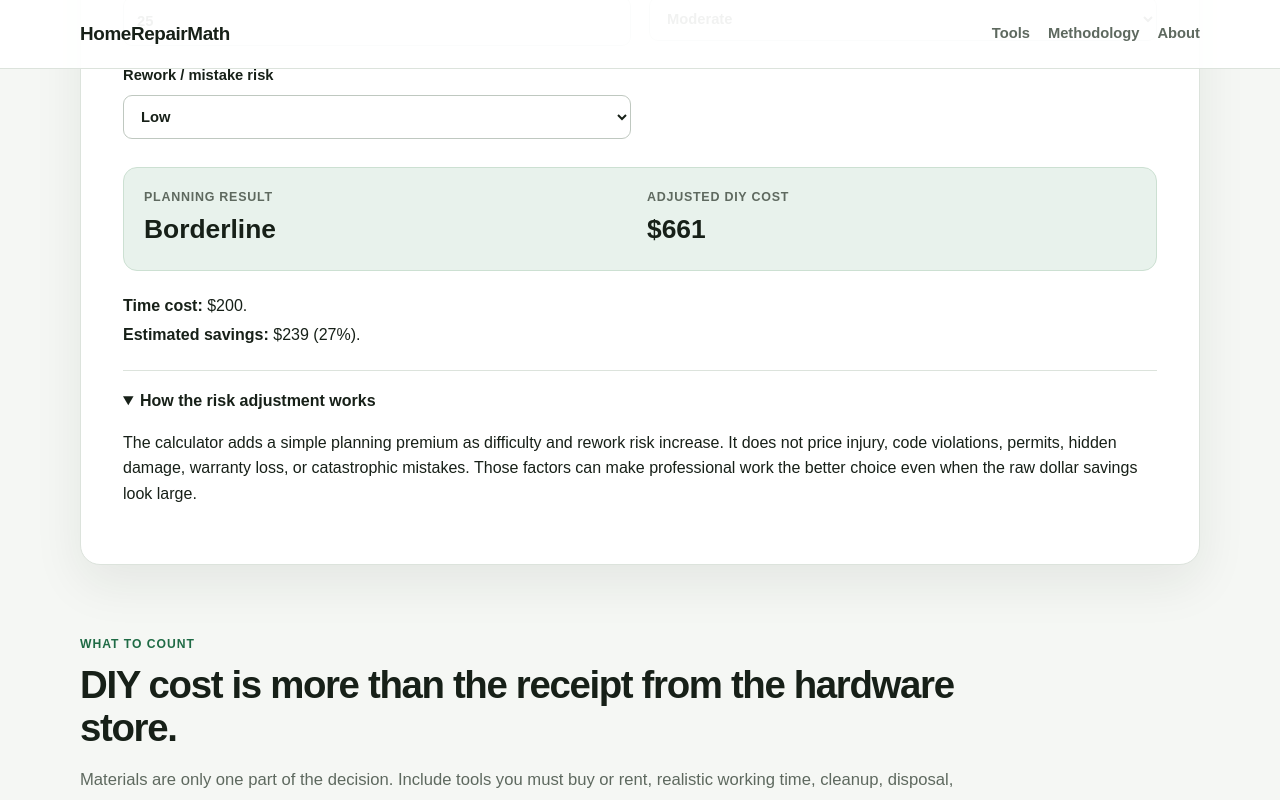
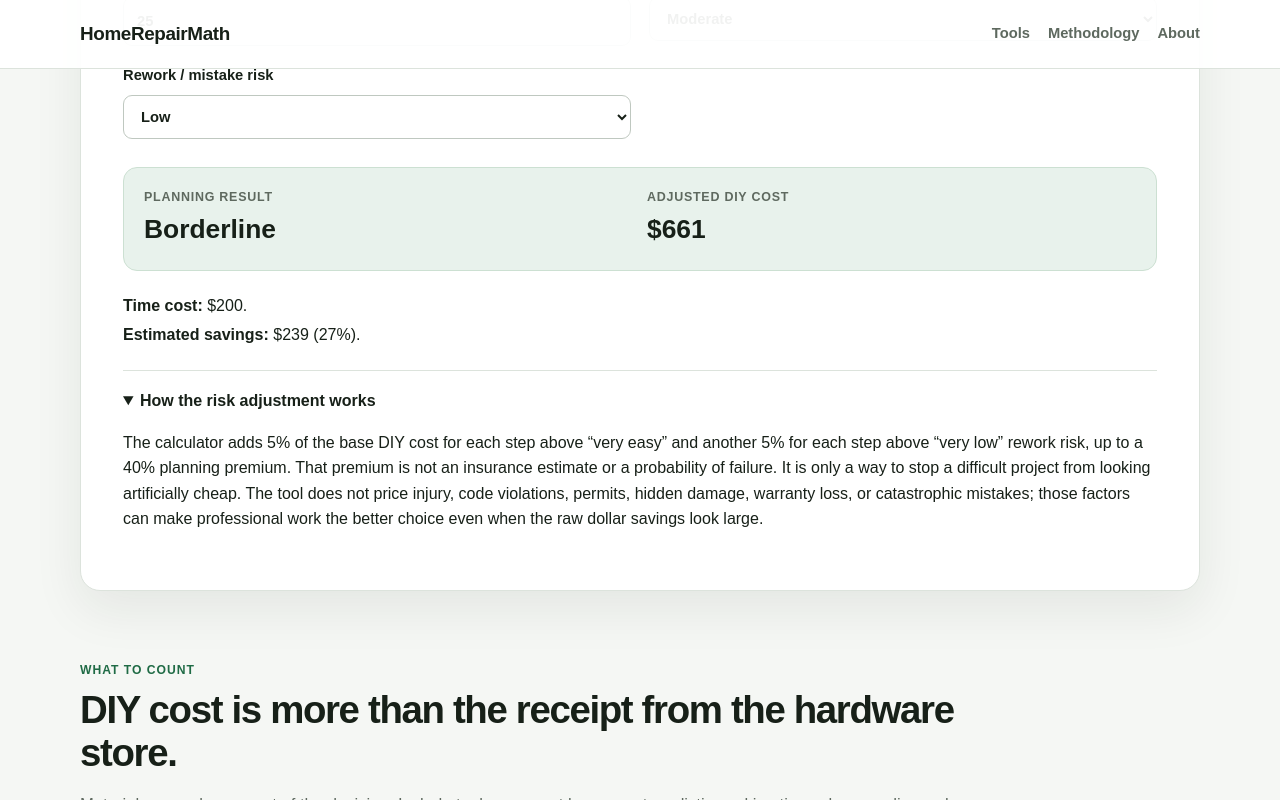
Before and after one commit to alexsulpizio-stack/HomeRepairMath, a Next.js app: page /diy-or-hire in a window 1280 px wide. Both pictures are taken after a click on the heading "How the risk adjustment works". Shown: the part 848-1648 px from the top of the page. Built offline with nearby package versions, Linux system fonts and the light colour scheme; no server answers.

Commit message:
Clarify DIY calculator risk math

```diff
--- a/components/DiyHireCalculator.tsx
+++ b/components/DiyHireCalculator.tsx
@@ -21,8 +21,8 @@ export default function DiyHireCalculator() {
     const safeTools = Math.max(0, Number.isFinite(tools) ? tools : 0);
     const safeHours = Math.max(0, Number.isFinite(hours) ? hours : 0);
     const safeHourly = Math.max(0, Number.isFinite(hourlyValue) ? hourlyValue : 0);
-    const safeDifficulty = clamp(difficulty, 1, 5);
-    const safeRedoRisk = clamp(redoRisk, 1, 5);
+    const safeDifficulty = clamp(Number.isFinite(difficulty) ? difficulty : 3, 1, 5);
+    const safeRedoRisk = clamp(Number.isFinite(redoRisk) ? redoRisk : 3, 1, 5);
 
     const timeCost = safeHours * safeHourly;
     const baseDiyCost = safeMaterials + safeTools + timeCost;
@@ -107,7 +107,7 @@ export default function DiyHireCalculator() {
 
       <details>
         <summary>How the risk adjustment works</summary>
-        <p>The calculator adds a simple planning premium as difficulty and rework risk increase. It does not price injury, code violations, permits, hidden damage, warranty loss, or catastrophic mistakes. Those factors can make professional work the better choice even when the raw dollar savings look large.</p>
+        <p>The calculator adds 5% of the base DIY cost for each step above “very easy” and another 5% for each step above “very low” rework risk, up to a 40% planning premium. That premium is not an insurance estimate or a probability of failure. It is only a way to stop a difficult project from looking artificially cheap. The tool does not price injury, code violations, permits, hidden damage, warranty loss, or catastrophic mistakes; those factors can make professional work the better choice even when the raw dollar savings look large.</p>
       </details>
     </section>
   );
```
